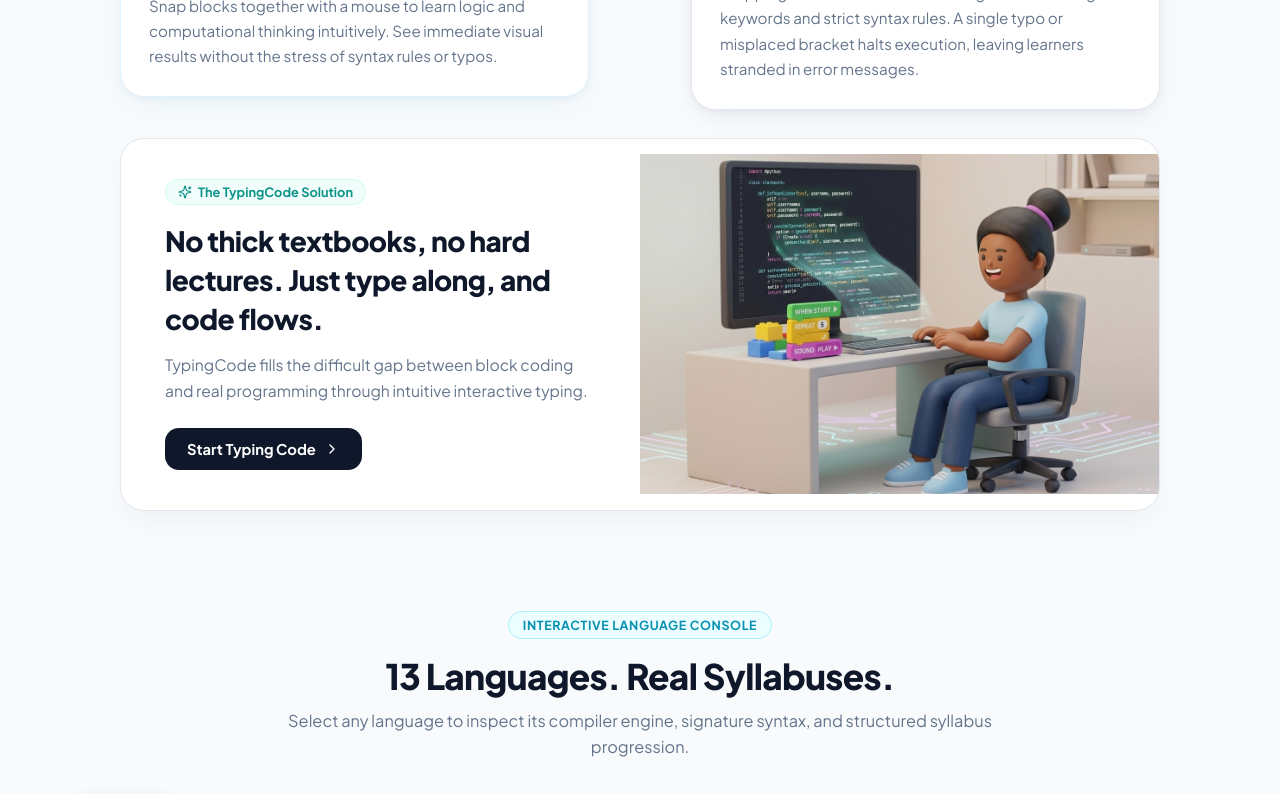
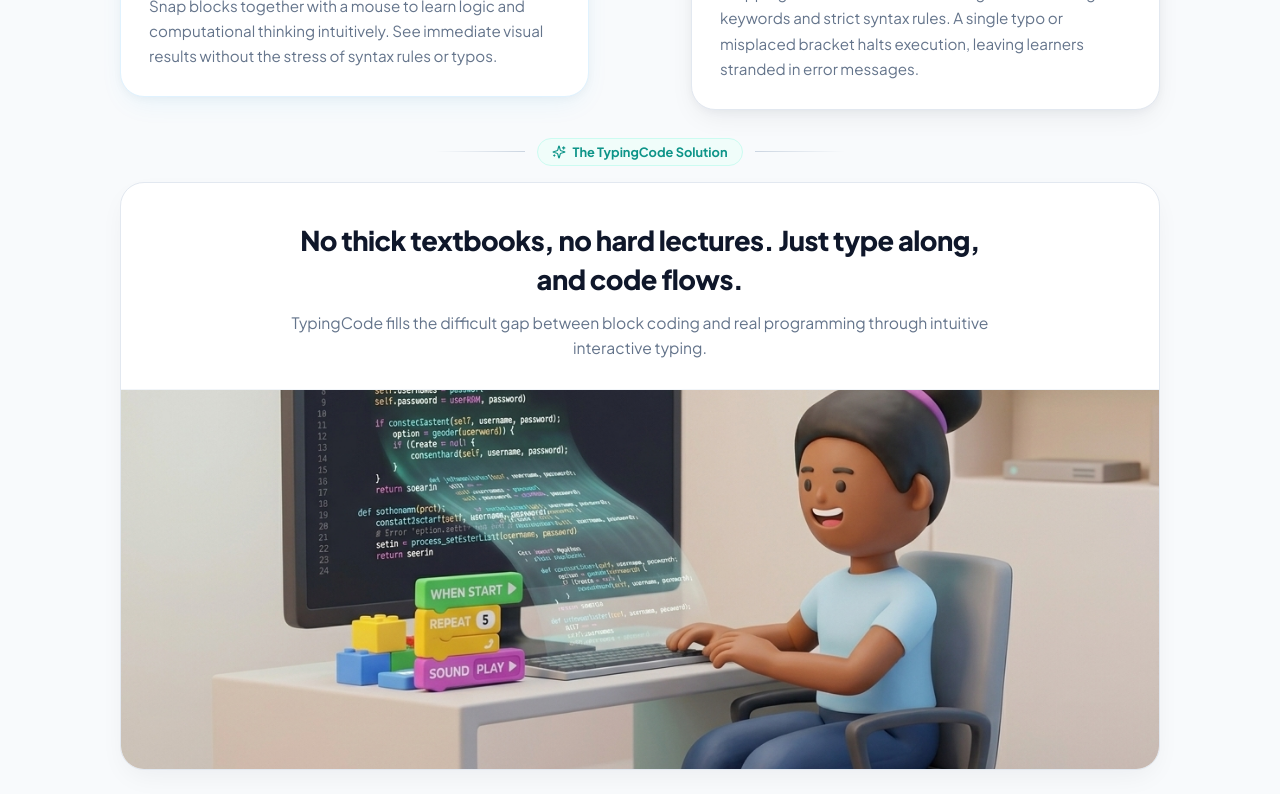
Before and after one commit to iurazilland/TypingCodeV2, a Next.js app: page / in a window 1280 px wide. Shown: the part 1200-1994 px from the top of the page. Built offline with nearby package versions, Linux system fonts and the light colour scheme.

Commit message:
style(landing): harmonize comparison section into symmetrical vertical flow and remove CTA button

```diff
--- a/src/app/page.tsx
+++ b/src/app/page.tsx
@@ -7,7 +7,6 @@ import {
   Terminal,
   Code2,
   Sparkles,
-  ChevronRight,
   Check
 } from 'lucide-react';
 import { useLanguage } from '@/lib/LanguageContext';
@@ -401,105 +400,83 @@ export default function HomePage() {
             </div>
           </div>
 
-          {/* Integrated Solution Bridge Card with 3D Illustration */}
+          {/* Natural Flow Connector */}
           <div style={{
-            maxWidth: '1040px',
-            margin: '28px auto 0',
-            background: '#ffffff',
-            border: '1.5px solid #e2e8f0',
-            borderRadius: '24px',
-            overflow: 'hidden',
-            boxShadow: '0 12px 32px -8px rgba(15, 23, 42, 0.06)',
             display: 'flex',
             alignItems: 'center',
-            flexWrap: 'wrap',
+            justifyContent: 'center',
+            gap: '12px',
+            margin: '28px 0 16px',
           }}>
-            {/* Left Content Area: Minimal & Impactful */}
-            <div style={{
-              flex: '1 1 420px',
-              padding: '40px 44px',
-              display: 'flex',
-              flexDirection: 'column',
-              justifyContent: 'center',
-            }}>
+            <div style={{ height: '1px', flex: 1, maxWidth: '90px', background: 'linear-gradient(to right, transparent, #cbd5e1)' }} />
             <div style={{
               display: 'inline-flex',
               alignItems: 'center',
               gap: '6px',
-                padding: '4px 12px',
-                borderRadius: '16px',
+              padding: '5px 14px',
+              borderRadius: '20px',
               background: '#f0fdfa',
               border: '1px solid #ccfbf1',
               color: '#0d9488',
               fontSize: '0.8rem',
               fontWeight: 700,
-                marginBottom: '16px',
-                alignSelf: 'flex-start',
             }}>
               <Sparkles size={14} />
               <span>{isEn ? 'The TypingCode Solution' : '타이핑코드가 채우는 해답'}</span>
             </div>
+            <div style={{ height: '1px', flex: 1, maxWidth: '90px', background: 'linear-gradient(to left, transparent, #cbd5e1)' }} />
+          </div>
 
+          {/* Unified Harmonious Solution Card: Centered Text on Top, Cinematic 3D Illustration on Bottom */}
+          <div style={{
+            maxWidth: '1040px',
+            margin: '0 auto',
+            background: '#ffffff',
+            border: '1.5px solid #e2e8f0',
+            borderRadius: '24px',
+            overflow: 'hidden',
+            boxShadow: '0 10px 28px -6px rgba(15, 23, 42, 0.06)',
+          }}>
+            {/* Top Text Content (Centered, Minimal, No Button) */}
+            <div style={{ padding: '38px 36px 28px', textAlign: 'center', maxWidth: '780px', margin: '0 auto' }}>
               <h3 style={{
-                fontSize: 'clamp(1.35rem, 2.5vw, 1.75rem)',
+                fontSize: 'clamp(1.3rem, 2.5vw, 1.7rem)',
                 fontWeight: 800,
                 color: '#0f172a',
                 letterSpacing: '-0.02em',
-                lineHeight: 1.4,
-                marginBottom: '14px',
+                lineHeight: 1.45,
+                marginBottom: '10px',
                 wordBreak: 'keep-all',
               }}>
                 {isEn
                   ? 'No thick textbooks, no hard lectures. Just type along, and code flows.'
                   : '두꺼운 코딩책도 어려운 강의도 없이, 따라치다 보면 손이 먼저 코드를 기억합니다.'}
               </h3>
-
               <p style={{
                 fontSize: '0.98rem',
                 color: '#64748b',
                 lineHeight: 1.65,
-                margin: '0 0 24px',
+                margin: 0,
                 wordBreak: 'keep-all',
               }}>
                 {isEn
                   ? 'TypingCode fills the difficult gap between block coding and real programming through intuitive interactive typing.'
                   : '타이핑코드는 블록코딩과 실전 코딩 사이의 거대한 간극을 손끝의 타이핑으로 자연스럽게 채워주는 연습실입니다.'}
               </p>
-
-              <div>
-                <a
-                  href="#curriculum"
-                  style={{
-                    display: 'inline-flex',
-                    alignItems: 'center',
-                    gap: '8px',
-                    padding: '12px 22px',
-                    borderRadius: '14px',
-                    background: '#0f172a',
-                    color: '#ffffff',
-                    fontSize: '0.92rem',
-                    fontWeight: 700,
-                    textDecoration: 'none',
-                    transition: 'all 0.2s ease',
-                  }}
-                >
-                  <span>{isEn ? 'Start Typing Code' : '타이핑으로 시작하기'}</span>
-                  <ChevronRight size={16} />
-                </a>
-              </div>
             </div>
 
-            {/* Right Solution Illustration */}
+            {/* Bottom Solution 3D Illustration */}
             <div style={{
-              flex: '1 1 420px',
-              height: '340px',
+              width: '100%',
+              height: '380px',
               overflow: 'hidden',
               background: '#f8fafc',
+              borderTop: '1px solid #f1f5f9',
             }}>
               <img
                 src="/images/typingcode_solution.jpg"
                 alt="타이핑코드로 완성하는 실전 코딩"
-                style={{ width: '100%', height: '100%', objectFit: 'cover', display: 'block' }}
+                style={{ width: '100%', height: '100%', objectFit: 'cover', objectPosition: 'center 40%', display: 'block' }}
               />
             </div>
           </div>
```
Lines whose indentation alone changed are shown as unchanged.
